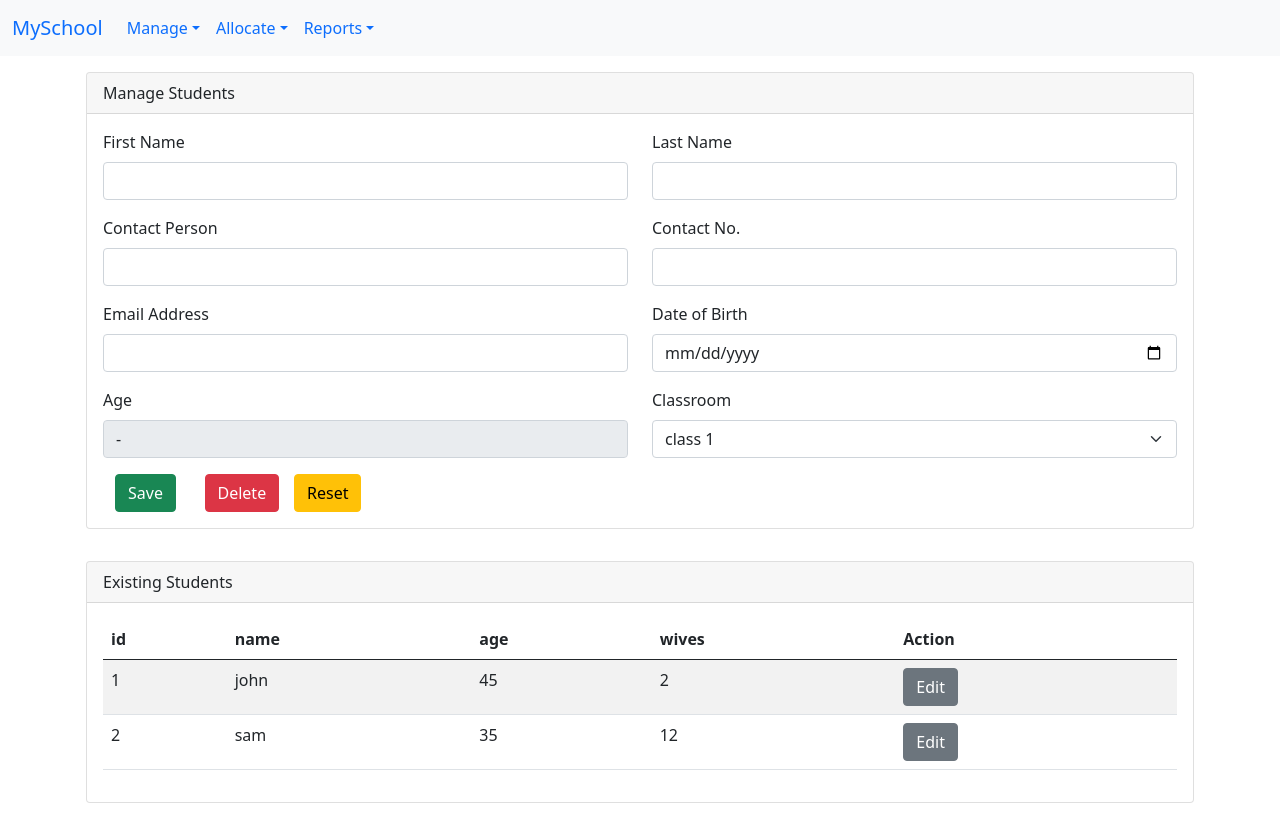
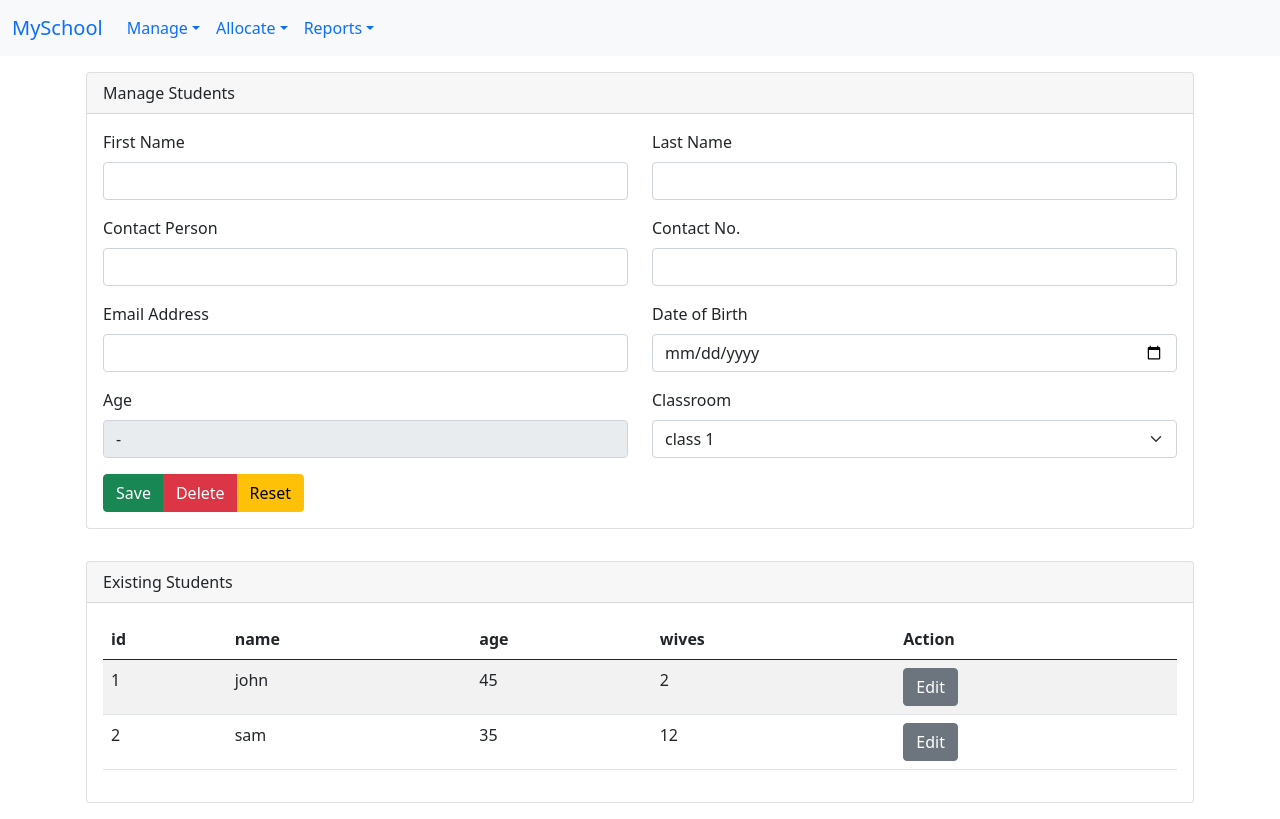
Before and after one commit to Bumbl3b33/school-management-system, a React (Create React App) app: page /manage/students in a window 1280 px wide. Built offline with nearby package versions, Linux system fonts and the light colour scheme.

Commit message:
update buttonset to customButtonGroup

```diff
--- a/src/components/buttonSet/ButtonSet.jsx
+++ /dev/null
@@ -1,15 +0,0 @@
-import { Button } from "reactstrap";
-
-const ButtonSet = ({ onSave, onDelete, onReset }) => {
-  return (
-    <div class="container">
-      <div class="row">
-        {onSave && <div class="col-1"><Button onClick={onSave} color="success">Save </Button></div>}
-        {onDelete && <div class="col-1"> <Button onClick={onDelete} color="danger">Delete</Button></div>}
-        {onReset && <div class="col-1"> <Button onClick={onReset} color="warning">Reset</Button></div>}
-      </div>
-    </div>
-  );
-};
-
-export default ButtonSet;
--- /dev/null
+++ b/src/components/customButtonGroup/CustomButtonGroup.jsx
@@ -0,0 +1,16 @@
+import { Button, ButtonGroup } from "reactstrap";
+
+const CustomButtonGroup = ({ onSave, onDelete, onReset }) => {
+  return (
+
+    <div class="d-flex">
+      <ButtonGroup>
+      {onSave && <Button onClick={onSave} color="success">Save </Button>}
+      {onDelete && <Button onClick={onDelete} color="danger">Delete </Button>}
+      {onReset && <Button onClick={onReset} color="warning">Reset </Button>}
+      </ButtonGroup>
+    </div>
+  );
+};
+
+export default CustomButtonGroup;
--- a/src/components/customForm/CustomForm.jsx
+++ b/src/components/customForm/CustomForm.jsx
@@ -1,5 +1,5 @@
-import ButtonSet from "../buttonSet/ButtonSet";
-import { Card, CardFooter, CardHeader, CardBody, Form } from "reactstrap";
+import { Card, CardHeader, CardBody, Form } from "reactstrap";
+import CustomButtonGroup from "../customButtonGroup/CustomButtonGroup";
 
 const CustomForm = ({ children, title, onSave, onReset, onDelete }) => {
   return (
@@ -9,7 +9,7 @@ const CustomForm = ({ children, title, onSave, onReset, onDelete }) => {
         <Form>
           {children}
         </Form>
-        <ButtonSet onSave={onSave} onDelete={onDelete} onReset={onReset} />
+        <CustomButtonGroup onSave={onSave} onDelete={onDelete} onReset={onReset} />
       </CardBody>
     </Card>
   );
--- a/src/pages/manage/students/ManageStudents.jsx
+++ b/src/pages/manage/students/ManageStudents.jsx
@@ -118,7 +118,7 @@ const ManageStudents = () => {
                 <Input
                   id="age"
                   readOnly
-                  value={student.dob && DateTime.now().diff(DateTime.fromFormat(student.dob, 'yyyy-MM-dd')).toFormat("yy") || "-"}
+                  value={(student.dob && DateTime.now().diff(DateTime.fromFormat(student.dob, 'yyyy-MM-dd')).toFormat("yy"))|| "-"}
                 />
               </FormGroup>
             </div>
```
